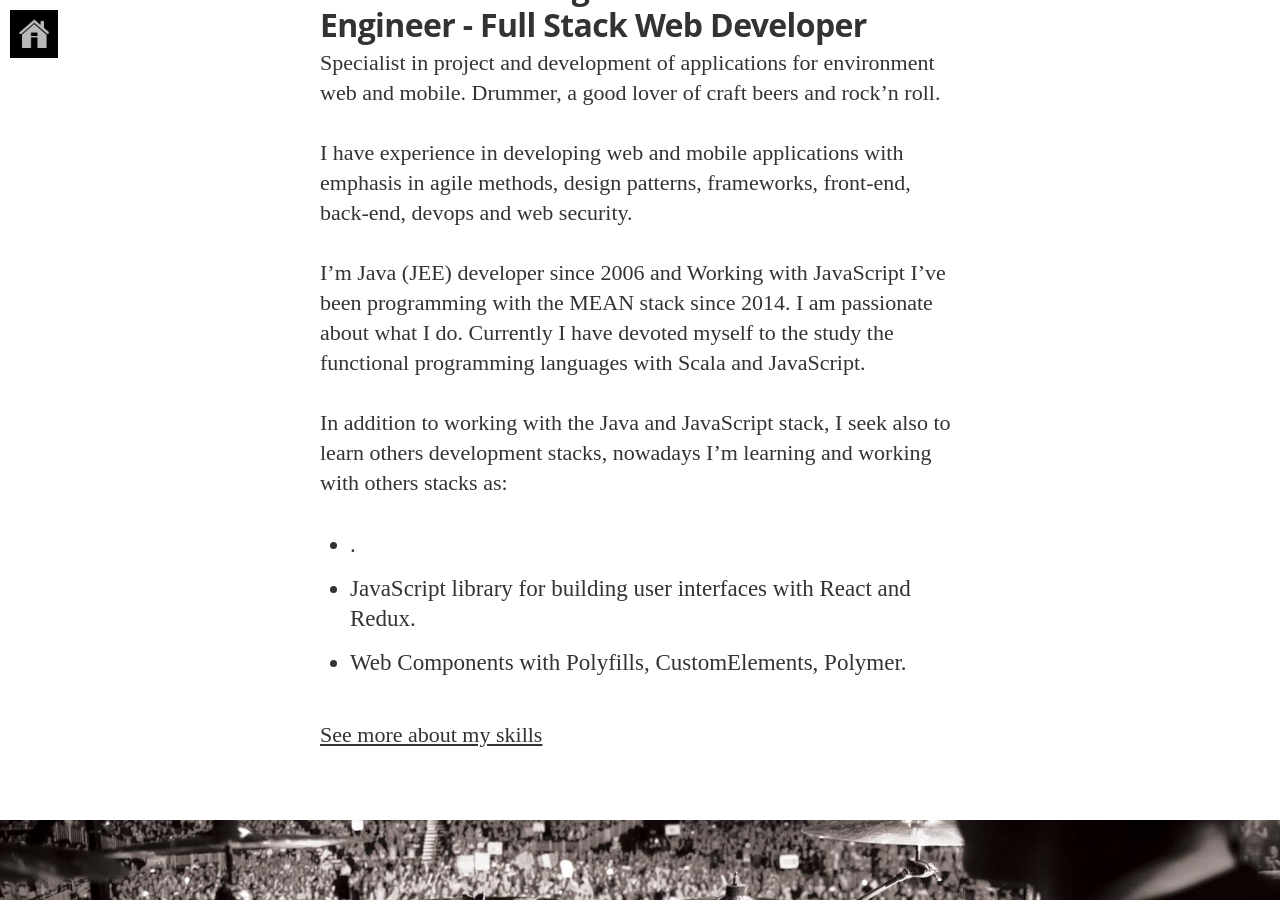
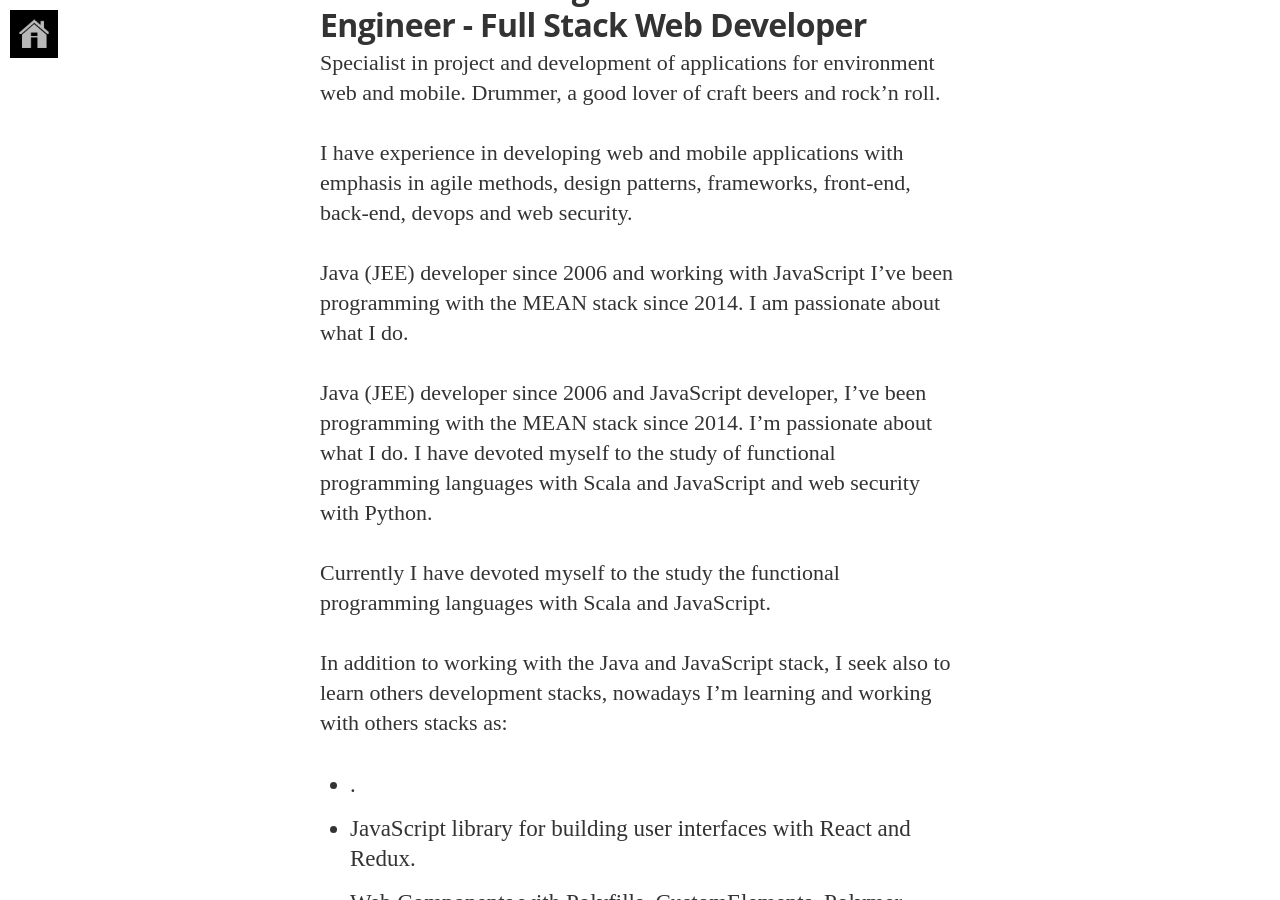
Before and after one commit to robsonfagundes/robsonfagundes.github.io, a Jekyll site: the page built from about-me.md, in a window 1280 px wide and 900 px high, scrolled down 347 px. Built offline with Jekyll 4.4.1, drawn with Linux system fonts in a browser that asks for light colours; nearby versions of some CDN libraries; some web fonts are replaced.

Commit message:
Update about-me

```diff
--- a/about-me.md
+++ b/about-me.md
@@ -11,8 +11,12 @@
 
 I have experience in developing web and mobile applications with emphasis in agile methods, design patterns, frameworks, front-end, back-end, devops and web security.
 
-I'm Java (JEE) developer since 2006 and Working with JavaScript I've been programming with the MEAN stack since 2014.
-I am passionate about what I do. Currently I have devoted myself to the study the functional programming languages with Scala and JavaScript.
+Java (JEE) developer since 2006 and working with JavaScript I've been programming with the MEAN stack since 2014.
+I am passionate about what I do.
+
+Java (JEE) developer since 2006 and JavaScript developer, I've been programming with the MEAN stack since 2014. I'm passionate about what I do. I have devoted myself to the study of functional programming languages with Scala and JavaScript and web security with Python.
+
+Currently I have devoted myself to the study the functional programming languages with Scala and JavaScript.
 
 In addition to working with the Java and JavaScript stack, I seek also to learn others development stacks, nowadays I'm learning and working with others stacks as:
 
```
